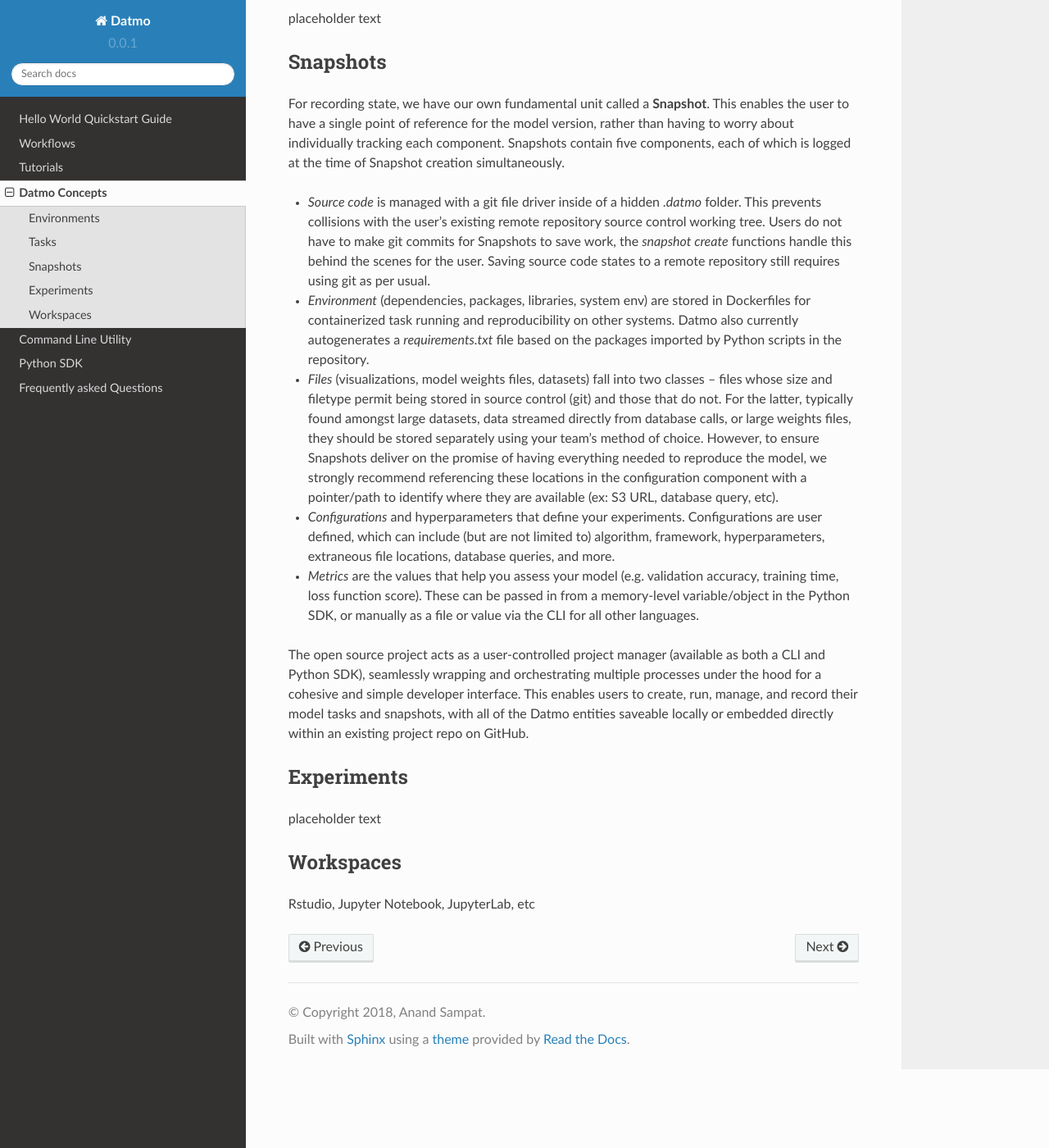
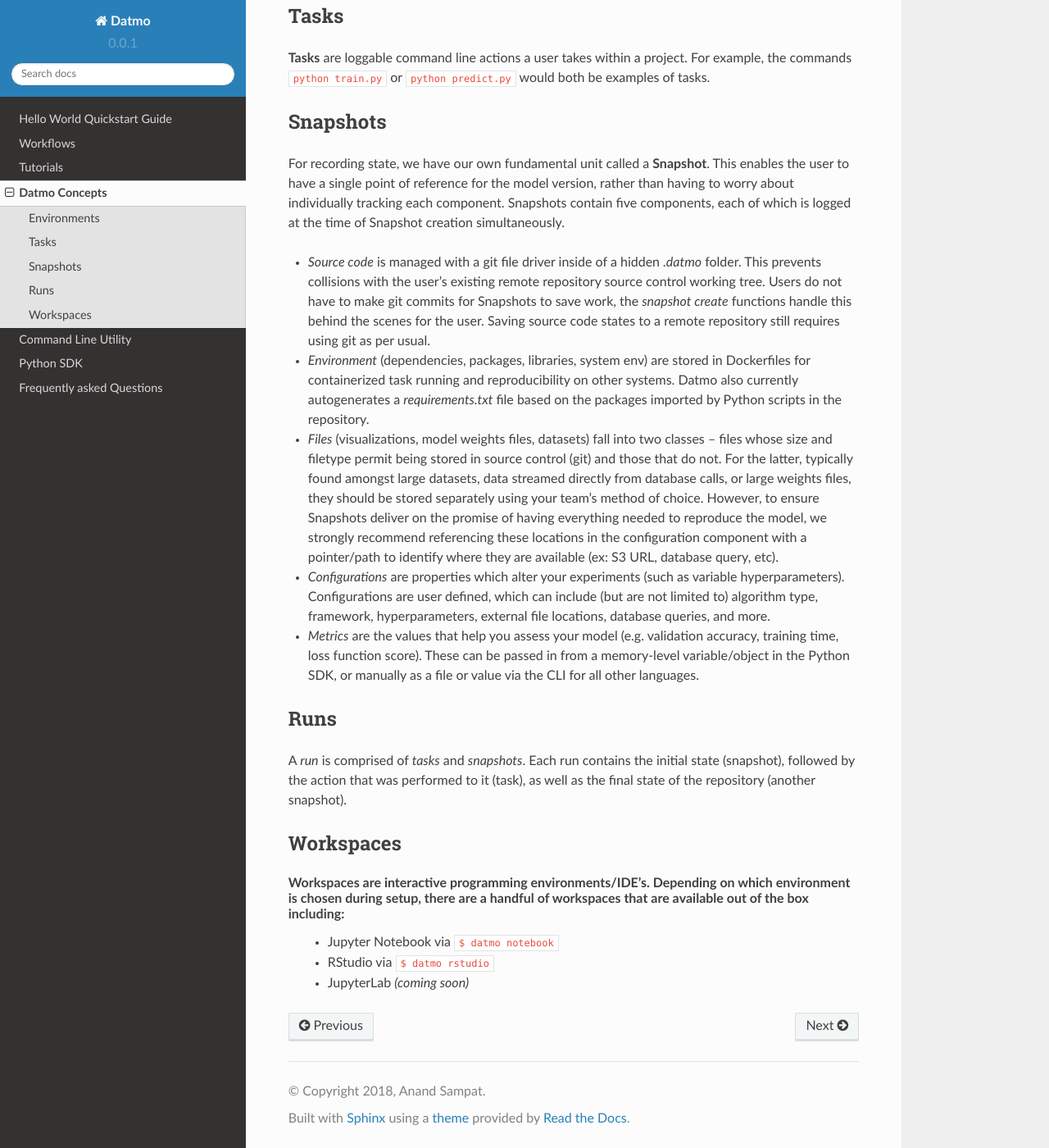
Before and after one commit to datmo/datmo, a Sphinx documentation site: the page built from docs/concepts.rst, in a window 1280 px wide and 1400 px high, scrolled down 309 px. Shown: the whole window at 82% size. Built offline with Sphinx 7.4.7 and the Read the Docs theme 2.0.0, drawn with Linux system fonts in a browser that asks for light colours; pages that are not in the unit, such as notebooks, are missing from menus; some of the changed text lies outside the part shown.

Commit message:
Additions to concepts and FAQ

```diff
--- a/docs/concepts.rst
+++ b/docs/concepts.rst
@@ -4,13 +4,13 @@
 Environments
 -------------
 
-placeholder text
+**Environments** contain the hardware and software necessary for running code. These involve everything from programming languages, language-level packages/libraries, operating systems, and GPU drivers.
 
 
 Tasks
 ---------
 
-placeholder text
+**Tasks** are loggable command line actions a user takes within a project. For example, the commands ``python train.py`` or ``python predict.py`` would both be examples of tasks.
 
 
 Snapshots
@@ -27,20 +27,21 @@
 - *Files* (visualizations, model weights files, datasets) fall into two classes -- files whose size and filetype permit being stored in source control (git) and those that do not. For the latter, typically found amongst large datasets, data streamed directly from database calls, or large weights files, they should be stored separately using your team’s method of choice. However, to ensure Snapshots deliver on the promise of having everything needed to reproduce the model, we strongly recommend referencing these locations in the configuration component with a pointer/path to identify where they are available (ex: S3 URL, database query, etc).
 
 
-- *Configurations* and hyperparameters that define your experiments. Configurations are user defined, which can include (but are not limited to) algorithm, framework, hyperparameters, extraneous file locations, database queries, and more.
+- *Configurations* are properties which alter your experiments (such as variable hyperparameters). Configurations are user defined, which can include (but are not limited to) algorithm type, framework, hyperparameters, external file locations, database queries, and more.
 
 - *Metrics* are the values that help you assess your model (e.g. validation accuracy, training time, loss function score). These can be passed in from a memory-level variable/object in the Python SDK, or manually as a file or value via the CLI for all other languages.
 
-The open source project acts as a user-controlled project manager (available as both a CLI and Python SDK), seamlessly wrapping and orchestrating multiple processes under the hood for a cohesive and simple developer interface. This enables users to create, run, manage, and record their model tasks and snapshots, with all of the Datmo entities saveable locally or embedded directly within an existing project repo on GitHub.
 
-
-Experiments
+Runs
 --------------
 
-placeholder text
+A *run* is comprised of *tasks* and *snapshots*. Each run contains the initial state (snapshot), followed by the action that was performed to it (task), as well as the final state of the repository (another snapshot).
 
 
 Workspaces
 ------------
 
-Rstudio, Jupyter Notebook, JupyterLab, etc
+Workspaces are interactive programming environments/IDE's. Depending on which environment is chosen during setup, there are a handful of workspaces that are available out of the box including:
+    - Jupyter Notebook via ``$ datmo notebook``
+    - RStudio via ``$ datmo rstudio``
+    - JupyterLab *(coming soon)*
--- a/docs/examples.rst
+++ b/docs/examples.rst
@@ -21,8 +21,8 @@
     - opening a Jupyter notebook
     - open RStudio
 
-Running a containerized task (with option to create Snapshot)
---------------------------------------------------------------------
+Running a containerized task
+--------------------------------
 
 - `CLI + Python flow <https://github.com/datmo/datmo/blob/master/examples/python>`_
     - Run a single task
--- a/docs/faq.rst
+++ b/docs/faq.rst
@@ -1,2 +1,8 @@
 Frequently asked Questions
 ===================================
+
+Q: What is the role of the datmo open source tool?
+A: The open source project acts as a user-controlled project manager (available as both a CLI and Python SDK) that enables users to create, run, manage, and record all aspects of their experiments.
+
+Q: Do I have to know how to use Docker to use Datmo?
+A: Nope!
```
